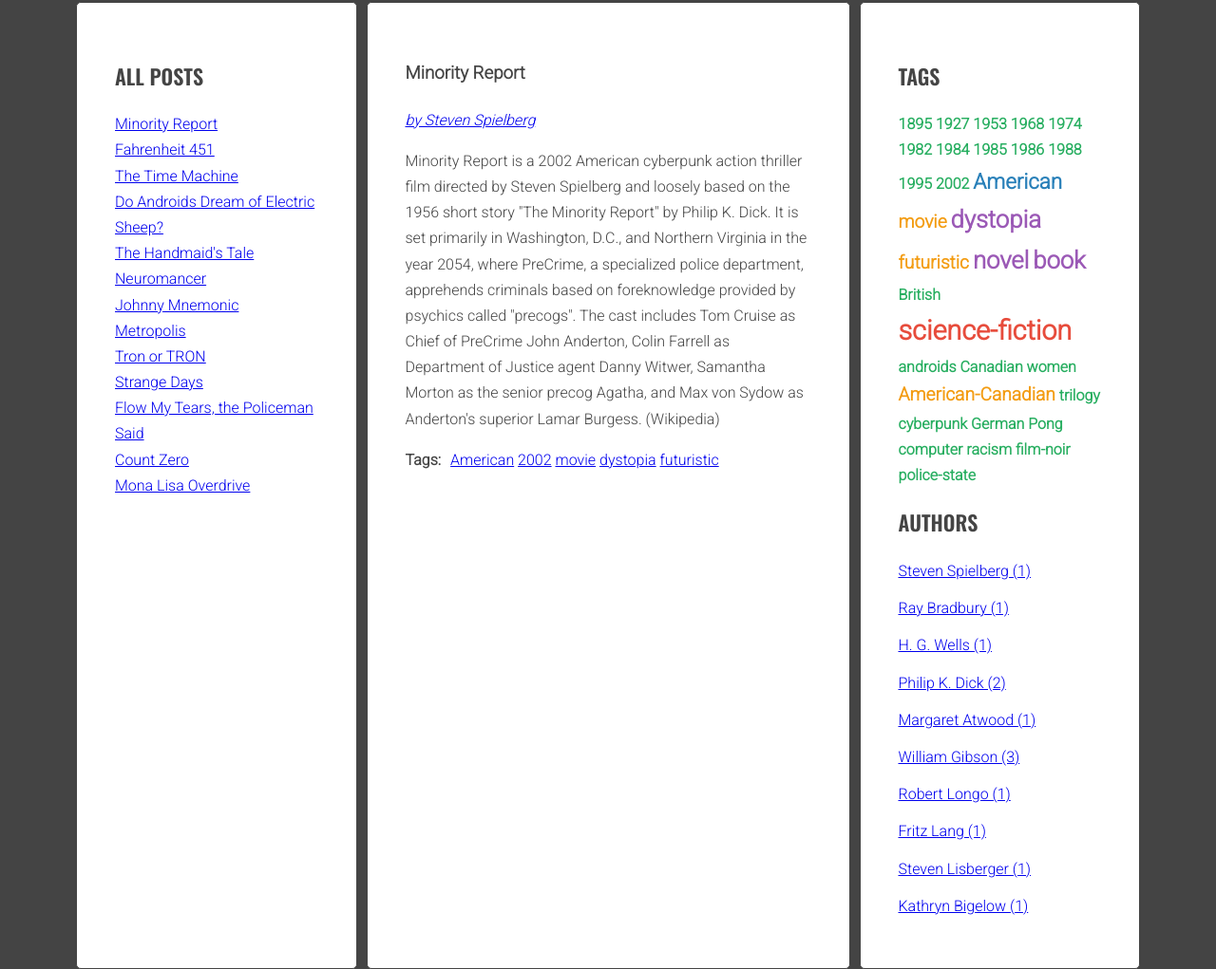
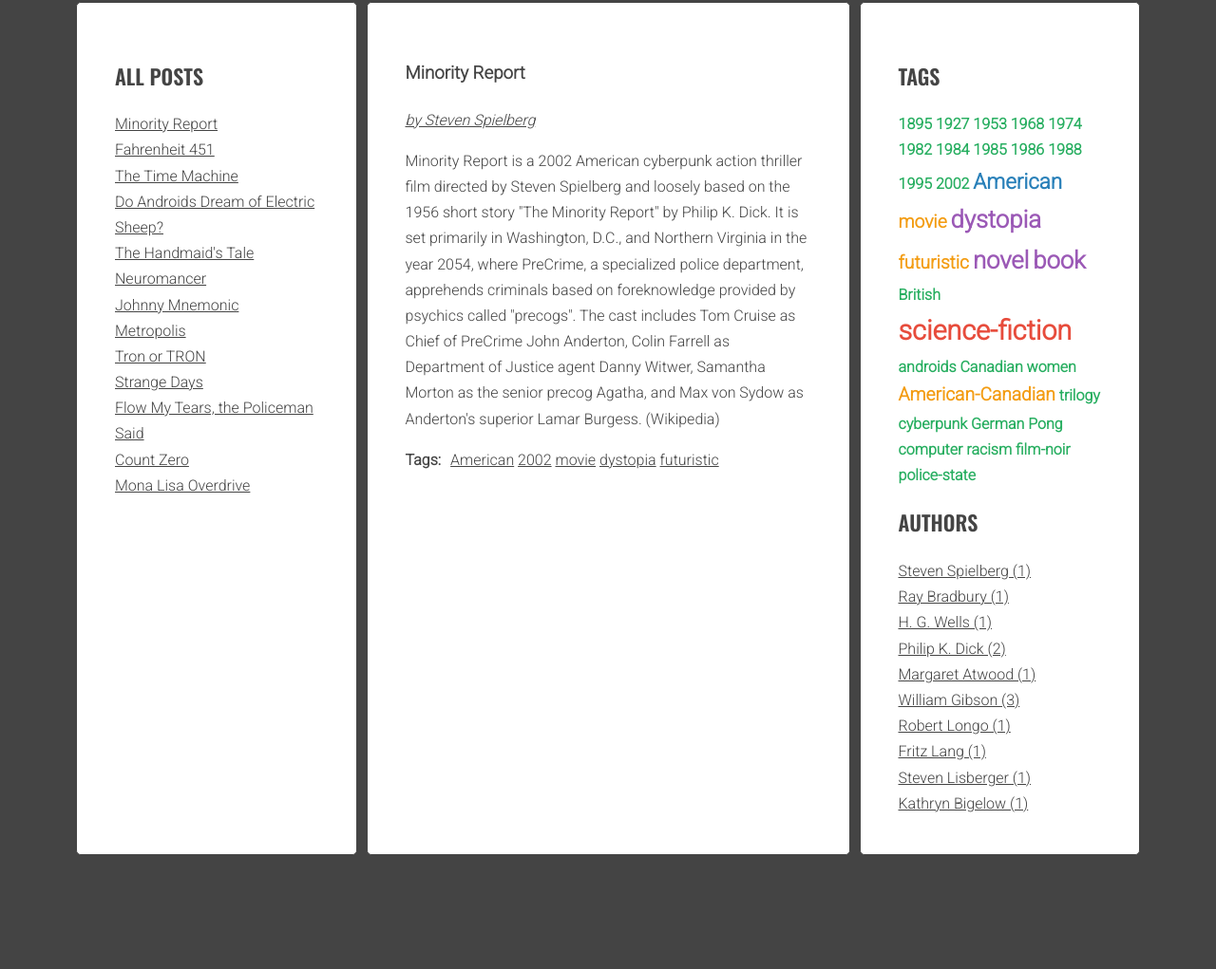
Before and after one commit to natkalia/dystopias-kodilla-6.2, a website: page index.html in a window 1280 px wide. Shown: the part 345-1366 px from the top of the page at 95% size. After the commit the page ends 1254 px from the top, so only its background shows below. Drawn offline with nearby package versions, Linux system fonts and the light colour scheme.

Commit message:
Update style of links

```diff
--- a/sass/style.scss
+++ b/sass/style.scss
@@ -88,6 +88,7 @@
   list-style-type: none;
   margin: 0;
   padding: 0;
+  color: $color-dark;
 
   .active {
     font-weight: bold;
@@ -105,12 +106,14 @@
   font-weight: bold;
 }
 
+.list.titles a {
+  color: $color-dark;
+}
+
 /* Authors */
 
-.authors {
-  li {
-    margin-bottom: 12px;
-  }
+.authors a {
+  color: $color-dark;
 }
 
 /* Post */
@@ -123,8 +126,9 @@
   }
 }
 
-.post-author {
+.post-author a {
   font-style: italic;
+  color: $color-dark;
 }
 
 .post-tags {
@@ -132,6 +136,10 @@
 
   p {
     margin: 0 10px 0 0;
+  }
+
+  .list a {
+    color: $color-dark;
   }
 }
 
```
Also changed, not shown: css/style.css, 1 other file.
